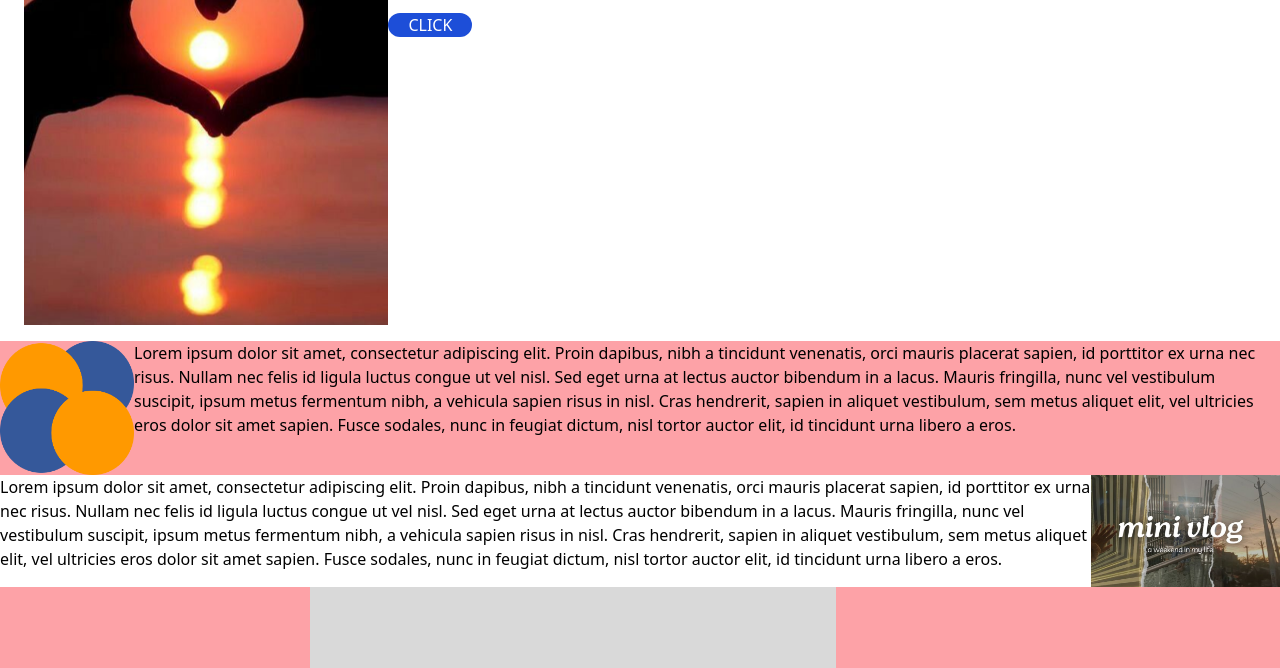
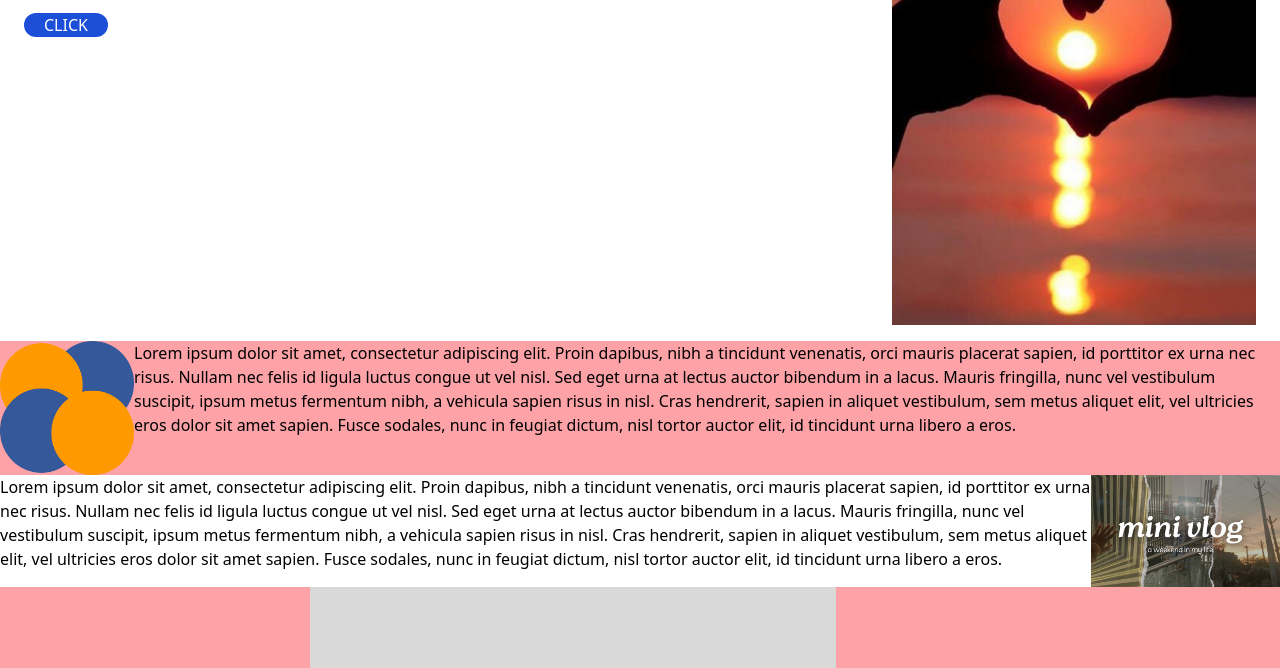
Before and after one commit to peps778/January-Release, a website: page index.html in a window 1280 px wide. Shown: the part 204-872 px from the top of the page. Drawn offline with Linux system fonts and the light colour scheme.

Commit message:
change the orders

```diff
--- a/index.html
+++ b/index.html
@@ -59,13 +59,13 @@
 
 <!-- MAIN CONTENT 1-->
     <div class="flex px-6 p-4">
-      <div class="w-1/2 p4 flex-1 order-1 md:order-2">
+      <div class="w-1/2 p4 flex-1 lg:order-2 md:order-1">
         <h1 class="text-3xl mt-4 font-bold" >Lorem Ipsum Dolor Sit Amet: Consectetur Adipiscing Elit!</h1>
         <p class="mt-4">Lorem ipsum dolor sit amet, consectetur adipiscing elit. Integer vel velit nec tortor pretium facilisis. Sed at risus non eros dignissim ultricies vel vel nunc.</p>
         <button type="button" class="mt-4  text-white bg-blue-700 hover:bg-blue-800 focus:outline-none focus:ring-4 focus:ring-blue-300 font-medium rounded-full text-1xl px-5 py-2.5 text-center mx-10 mb-2 dark:bg-blue-600 dark:hover:bg-blue-700 dark:focus:ring-blue-800">CLICK</button>
       </div>
 
-      <div class="w-1/2 p4 flex-1 order-2 md:order-1">
+      <div class="w-1/2 p4 flex-1 lg:order-1 md:order-1">
         <img src="assets/images/heart.png" alt="">
       </div>
     </div>
--- a/tailwind.config.js
+++ b/tailwind.config.js
@@ -11,6 +11,7 @@ module.exports = {
         'custom-blue': '#1F3449',
         'custom-black': '#000000',
         'custom-background': '#FBEBDF',
+        'custom-background': '#FF4F4FE',
       },
     },
   },
```
